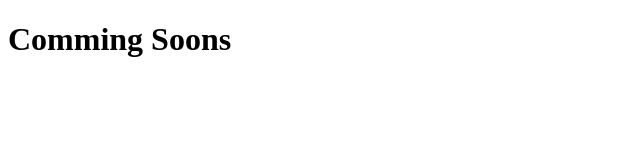
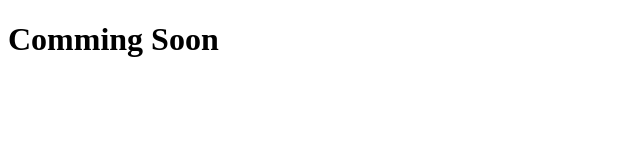
Before and after one commit to dipeshs/dipeshs.github.io, a plain HTML site: page index.html in a window 1280 px wide. Shown: the full height of the page, 0-640 px from the left. Drawn offline with Linux system fonts and the light colour scheme.

Commit message:
add index file

```diff
--- a/index.html
+++ b/index.html
@@ -4,6 +4,6 @@
         <title> Dipeshs profile</title>
     </head>
     <body>
-        <h1>Comming Soons</h1>
+        <h1>Comming Soon</h1>
     </body>
 </html>
```
